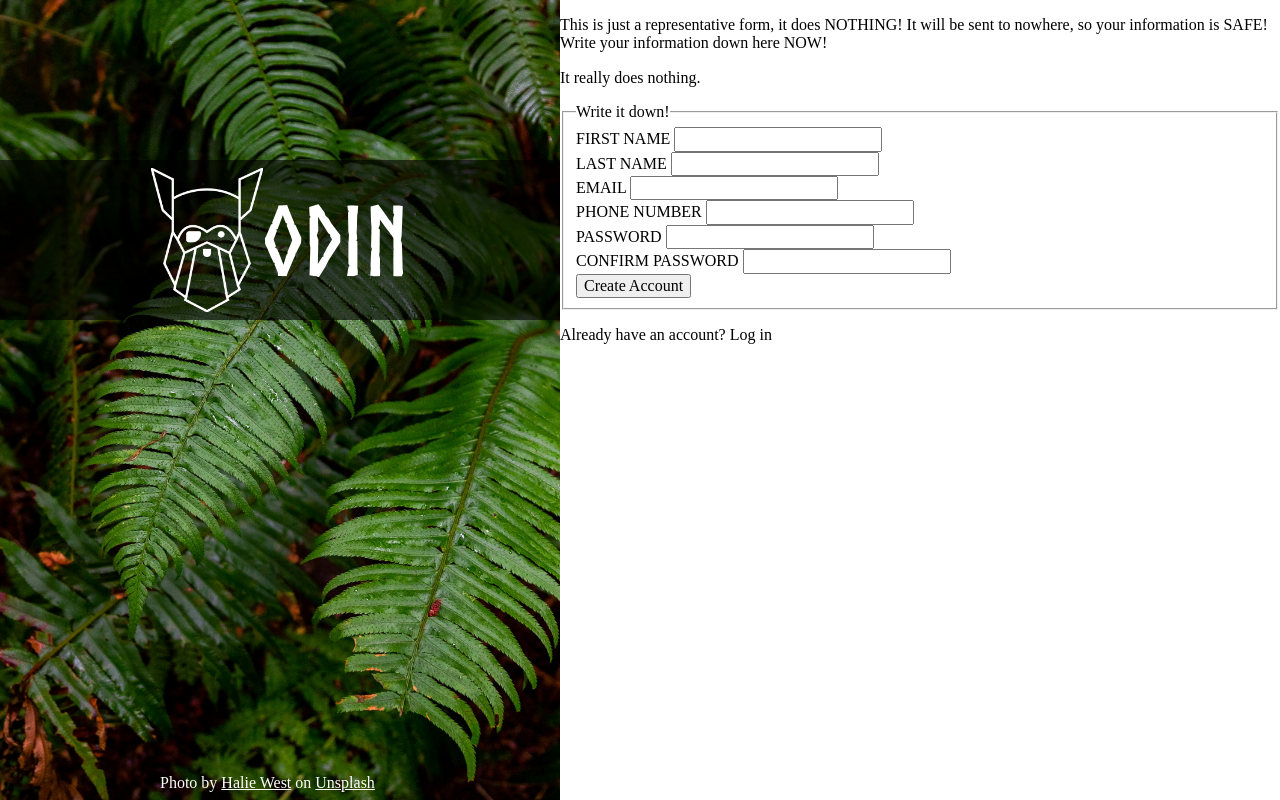
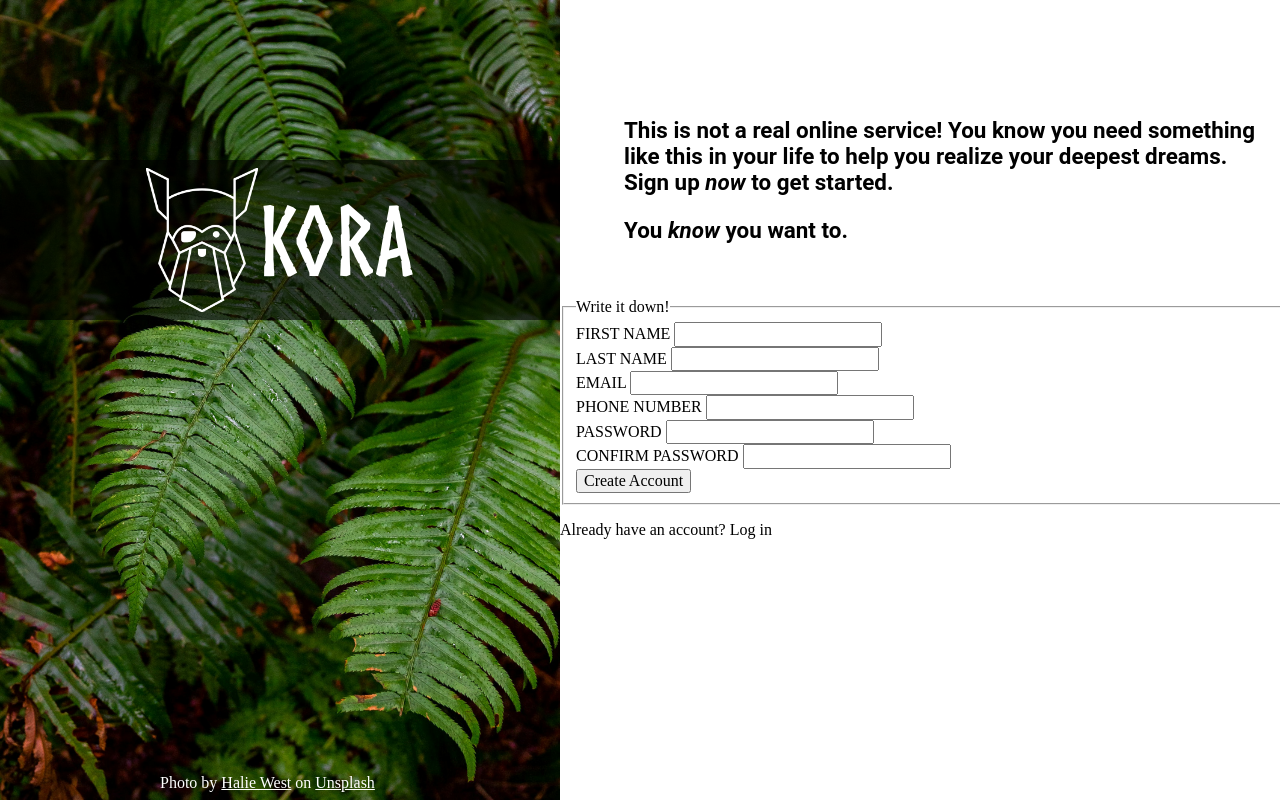
Before and after one commit to Lucas-Faleiro/odin-sign-up-form, a website: page index.html in a window 1280 px wide. Drawn offline with nearby package versions, Linux system fonts and the light colour scheme.

Commit message:
Add: style to info texts

```diff
--- a/index.html
+++ b/index.html
@@ -16,7 +16,7 @@
       />
       <div id="banner">
         <img id="img-odin" src="./images/odin-lined.png" alt="odin-logo" />
-        <h1 id="header-odin">ODIN</h1>
+        <h1 id="header-odin">Kora</h1>
       </div>
       <p id="credit-text">
         Photo by
@@ -26,14 +26,16 @@
         on <a href="https://unsplash.com/" target="_blank">Unsplash</a>
       </p>
     </header>
-    <main>
-      <section>
-        <p>
-          This is just a representative form, it does NOTHING! It will be sent
-          to nowhere, so your information is SAFE! Write your information down
-          here NOW!
+    <main id="main-container">
+      <section id="info-container">
+        <p class="info-text">
+          This is not a real online service! You know you need something like
+          this in your life to help you realize your deepest dreams. <br />
+          Sign up
+          <em>now</em>
+          to get started.
         </p>
-        <p>It really does nothing.</p>
+        <p class="info-text">You <em>know</em> you want to.</p>
       </section>
       <form action="" method="get">
         <fieldset>
--- a/styles.css
+++ b/styles.css
@@ -55,3 +55,21 @@ a {
   font-style: none;
   color: white;
 }
+
+#main-container {
+  width: 100%;
+}
+
+#info-container {
+  padding: 2rem;
+  width: 40rem;
+  margin-left: 2rem;
+  margin-top: 4rem;
+}
+
+.info-text {
+  font-family: Roboto, system-ui, -apple-system, BlinkMacSystemFont, "Segoe UI",
+    Oxygen, Ubuntu, Cantarell, "Open Sans", "Helvetica Neue", sans-serif;
+  font-weight: 600;
+  font-size: 1.4rem;
+}
```
